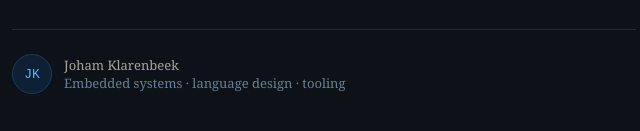
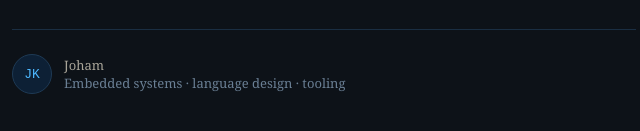
Before and after one commit to jklarenbeek/protosim, a website: page web/index.html in a window 1280 px wide. Shown: the part 3079-3210 px from the top of the page, 316-956 px from the left. Drawn offline with Linux system fonts and the light colour scheme.

Commit message:
bumped version of protosim to 1.0.4

```diff
--- a/package.json
+++ b/package.json
@@ -1,6 +1,6 @@
 {
   "name": "protosim",
-  "version": "1.0.3",
+  "version": "1.0.4",
   "description": "AVR Simulator with PTY Support",
   "scripts": {
     "setup": "./scripts/setup-simavr.sh && ./scripts/setup-protoduino.sh",
--- a/web/index.html
+++ b/web/index.html
@@ -345,7 +345,7 @@
   <div class="author-line">
     <div class="author-avatar">JK</div>
     <div class="author-info">
-      <strong>Joham Klarenbeek</strong>
+      <strong>Joham</strong>
       Embedded systems · language design · tooling
     </div>
   </div>
```
